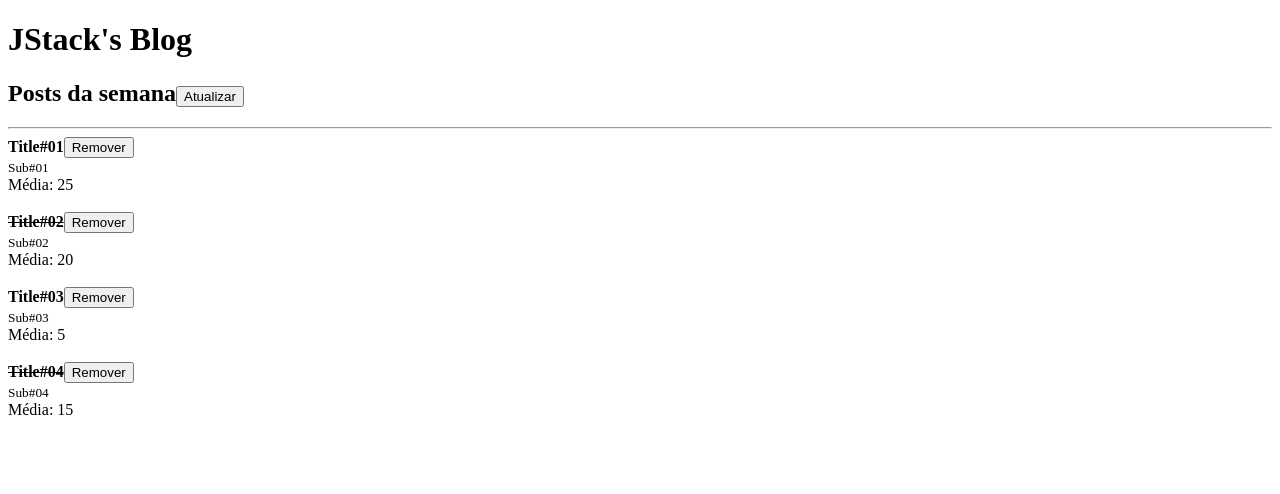
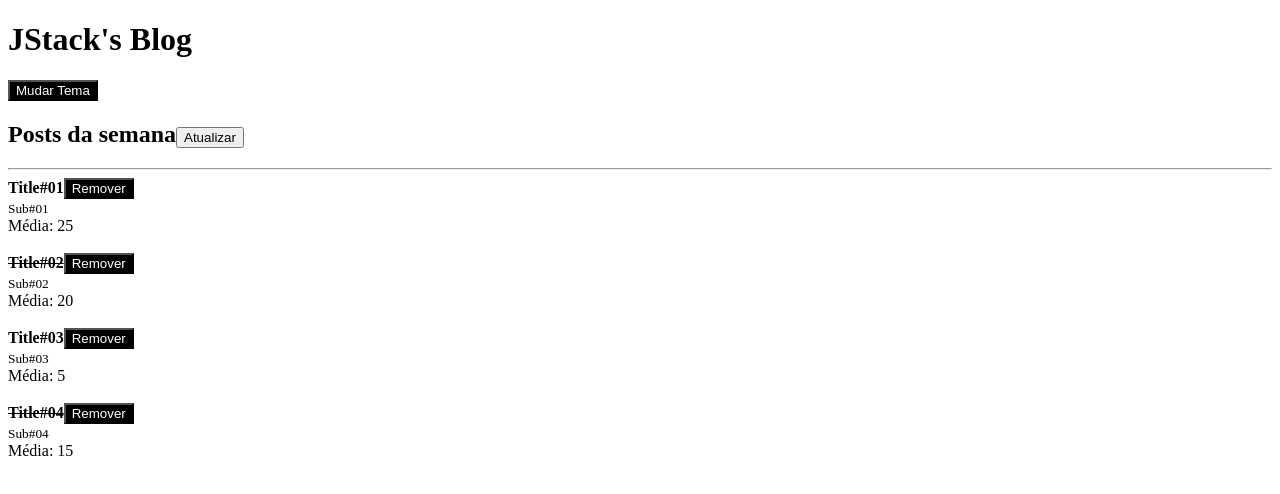
Before and after one commit to AnaSousa314/Funcdamentos-React, a React app: page / in a window 1280 px wide. Shown: the top 494 px of the page. Built offline with nearby package versions, Linux system fonts and the light colour scheme.

Commit message:
aula16 Trabalhando com a Context API

```diff
--- a/src/App.js
+++ b/src/App.js
@@ -1,9 +1,17 @@
 import React, {useState} from "react";
 import Post from "./Post";
 import Header from "./Header";
+import { ThemeProvider } from "./ThemeContext";
+
+
 // Props (Properties) -> Propriedades
 
+
+
+
 export default function App() {
+
+
   const [posts,setPosts] = useState([
     {id: Math.random(),title: "Title#01",subtitle: "Sub#01",likes:50, read:false},
     {id: Math.random(),title: "Title#02",subtitle:  "Sub#02",likes:40,read:true},
@@ -11,6 +19,8 @@ export default function App() {
     {id: Math.random(),title: "Title#04",subtitle:  "Sub#04",likes:30,read:true}
   ]);
   // console.log(posts);
+
+
 
   function handleRefresh(){
 
@@ -34,8 +44,11 @@ export default function App() {
   }
 
   return (
-    <>
-      <Header title="JStack's Blog">
+    <ThemeProvider>
+      <Header
+        title="JStack's Blog"
+        // onToggleTheme={handleToggleTheme}
+      >
         <h2>
           Posts da semana
           <button onClick={handleRefresh}>Atualizar</button>
@@ -53,6 +66,6 @@ export default function App() {
           )
         )
       }
-    </>
+    </ThemeProvider>
   );
 }
--- /dev/null
+++ b/src/Button.js
@@ -0,0 +1,31 @@
+import React, {useContext} from 'react';
+import PropTypes from 'prop-types'
+import { ThemeContext } from './ThemeContext';
+export default function Button(props){
+
+  // const context = useContext(ThemeContext);
+  const {theme} = useContext(ThemeContext);
+
+  // console.log({context});
+  console.log(theme);
+
+
+  return(
+    <>
+      <button
+        onClick={props.onClick}
+        style={{
+          color: theme === 'dark' ? '#fff' : '#000',
+          background: theme === 'dark' ? '#000' : '#fff',
+        }}
+      >
+        {props.children}
+      </button>
+    </>
+  )
+}
+
+Button.propTypes = {
+  children: PropTypes.node.isRequired,
+  onClick: PropTypes.func.isRequired
+}
--- a/src/Header.js
+++ b/src/Header.js
@@ -1,15 +1,27 @@
-import React from 'react';
+import React,{useContext} from 'react';
 import PropTypes from 'prop-types'
+import Button from './Button';
+import { ThemeContext } from './ThemeContext';
 export default function Header(props){
+  // const context = useContext(ThemeContext);
+  // console.log(context);
+
+  const {onToggleTheme} = useContext(ThemeContext);
   return(
     <>
       <h1>{props.title}</h1>
+      <Button
+        onClick={onToggleTheme}
+      >
+        Mudar Tema
+      </Button>
       {props.children}
     </>
   )
 }
 
 Header.propTypes = {
+  // onToggleTheme: PropTypes.func.isRequired,
   title: PropTypes.string.isRequired,
   children: PropTypes.node
 }
--- a/src/Post.js
+++ b/src/Post.js
@@ -1,5 +1,6 @@
 import React from "react";
 import PropTypes from "prop-types";
+import PostHeader from "./PostHeader";
 
 export default function Post(props) {
   // props.title = 'Título Sobrescrito'
@@ -7,14 +8,14 @@ export default function Post(props) {
   return (
     <>
       <article>
-        <strong>
-          {/* {props.post.read ? <s>{props.post.title}</s> : props.post.title} */}
-
-          {props.post.read && <s>{props.post.title}</s>}
-          {!props.post.read && props.post.title}
-
-        </strong>
-        <button onClick={() => props.onRemove(props.post.id)}>Remover</button>
+        <PostHeader
+          onRemove={props.onRemove}
+          post={{
+            id: props.post.id,
+            title: props.post.title,
+            read: props.post.read
+          }}
+        />
         <br />
         <small>{props.post.subtitle}</small>
         <br />
--- /dev/null
+++ b/src/PostHeader.js
@@ -0,0 +1,32 @@
+import React from 'react'
+import PropTypes from 'prop-types'
+import Button from './Button'
+export default function PostHeader(props){
+return(
+  <>
+    <strong>
+        {/* {props.post.read ? <s>{props.post.title}</s> : props.post.title} */}
+
+        {props.post.read && <s>{props.post.title}</s>}
+        {!props.post.read && props.post.title}
+
+      </strong>
+      <Button
+        onClick={()=>props.onRemove(props.post.id)}
+      >
+        Remover
+      </Button>
+  </>
+)
+}
+
+PostHeader.propTypes = {
+  onRemove: PropTypes.func.isRequired,
+  post: PropTypes.shape({
+    id: PropTypes.number.isRequired,
+    title: PropTypes.string.isRequired,
+    read: PropTypes.bool.isRequired,
+  }).isRequired,
+};
+
+/* Parei aos 18 minutos da aula - trabalhando com context api */
--- /dev/null
+++ b/src/ThemeContext.js
@@ -0,0 +1,23 @@
+import React, {useState,createContext} from "react";
+export const ThemeContext = createContext('dark');
+
+
+export function ThemeProvider(props){
+const [theme,setTheme] = useState('dark');
+
+function handleToggleTheme(){
+  setTheme((prevState)=> (
+    prevState === 'dark'
+      ? 'light'
+      : 'dark'
+  ))
+}
+  return(
+    <ThemeContext.Provider value={{
+      theme,
+      onToggleTheme:handleToggleTheme
+      }}>
+      {props.children}
+    </ThemeContext.Provider>
+  )
+}
```
